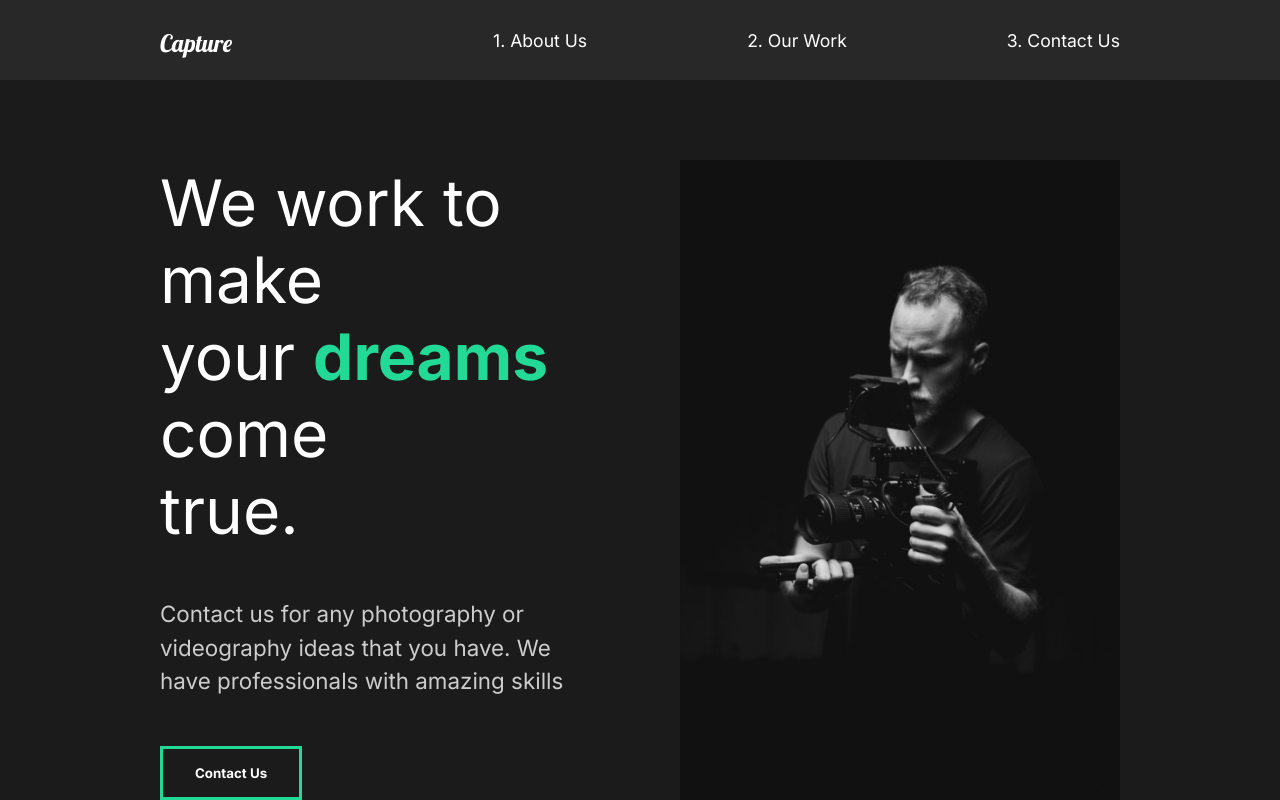
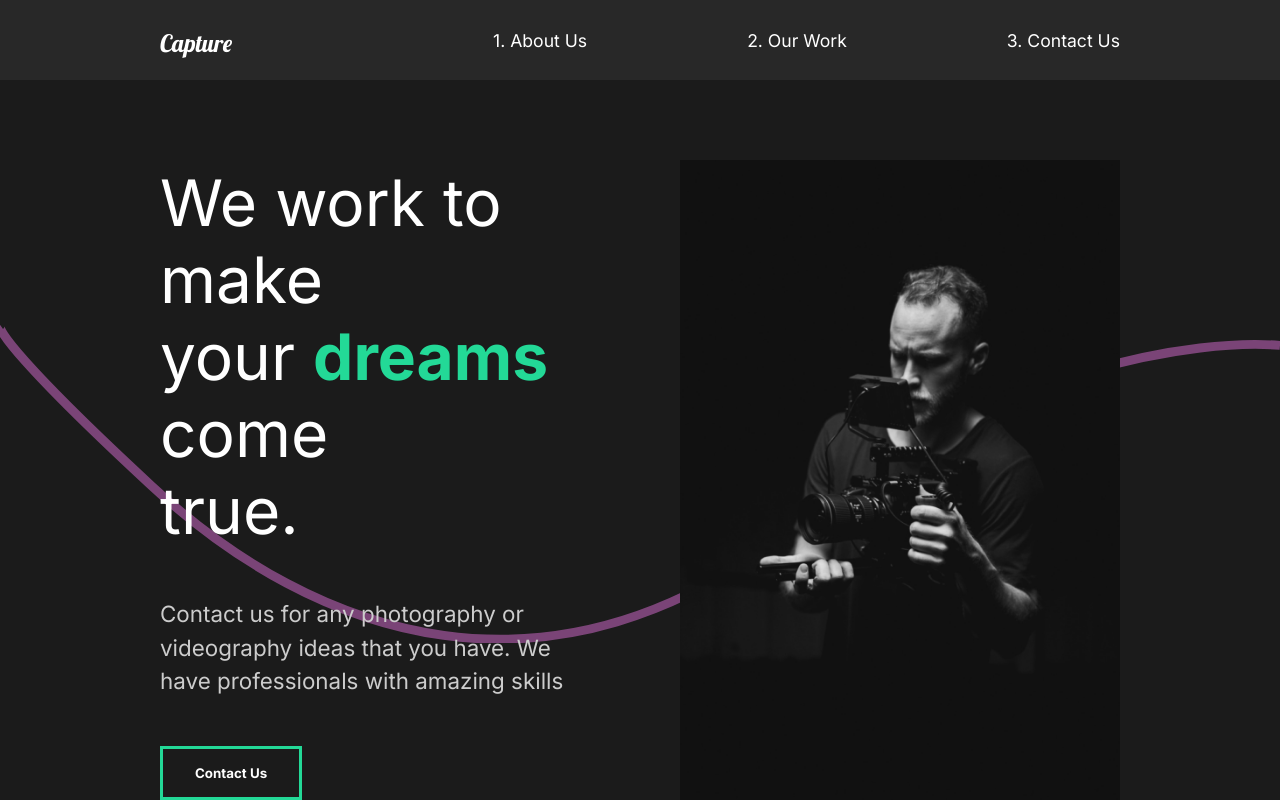
Before and after one commit to AndreRoy259/capture, a React (Create React App) app: page / in a window 1280 px wide. Shown: the top 800 px of the page. Built offline with nearby package versions, Linux system fonts and the light colour scheme.

Commit message:
Wave Animation

```diff
--- a/src/components/AboutSection.js
+++ b/src/components/AboutSection.js
@@ -9,6 +9,7 @@
 // Framer Motion
 import { motion } from "framer-motion";
 import { titleAnim, fade, photoAnim } from "../animation";
+import Wave from "./Wave";
 
 const AboutSection = () => {
   return (
@@ -36,6 +37,7 @@
       <StyledImage>
         <motion.img variants={photoAnim} src={home1} alt="guy with a camera" />
       </StyledImage>
+      <Wave />
     </StyledLayout>
   );
 };
--- /dev/null
+++ b/src/components/Wave.js
@@ -0,0 +1,31 @@
+import React from "react";
+import styled from "styled-components";
+import { motion } from "framer-motion";
+
+const Wave = () => {
+  return (
+    <WaveSvg
+      viewBox="0 0 1440 363"
+      fill="none"
+      xmlns="http://www.w3.org/2000/svg"
+    >
+      <motion.path
+        initial={{ pathLength: 0, pathOffset: 1 }}
+        animate={{ pathLength: 1, pathOffset: 0 }}
+        transition={{ duration: 1 }}
+        d="M1440 27.4774C1352.73 19.8184 1122.41 49.0556 899.331 227.276C620.48 450.052 354.282 355.647 170.328 185.318C23.165 49.0556 -4.21721 8.32998 0.487081 5"
+        stroke="#D96ED4"
+        strokeOpacity="0.5"
+        strokeWidth="10"
+      />
+    </WaveSvg>
+  );
+};
+
+const WaveSvg = styled.svg`
+  position: absolute;
+  left: 0;
+  z-index: 1;
+`;
+
+export default Wave;
--- a/src/styles.js
+++ b/src/styles.js
@@ -13,6 +13,7 @@
 export const StyledDescription = styled.div`
   flex: 1;
   padding-right: 5rem;
+  z-index:2;
 
   h2 {
     font-weight: lighter;
@@ -22,6 +23,7 @@
 export const StyledImage = styled.div`
   flex: 1;
   overflow: hidden;
+  z-index:2;
 
   img {
     width: 100%;
```
Also changed, not shown: 1 other file (tests, documents, lock files or other folders).
